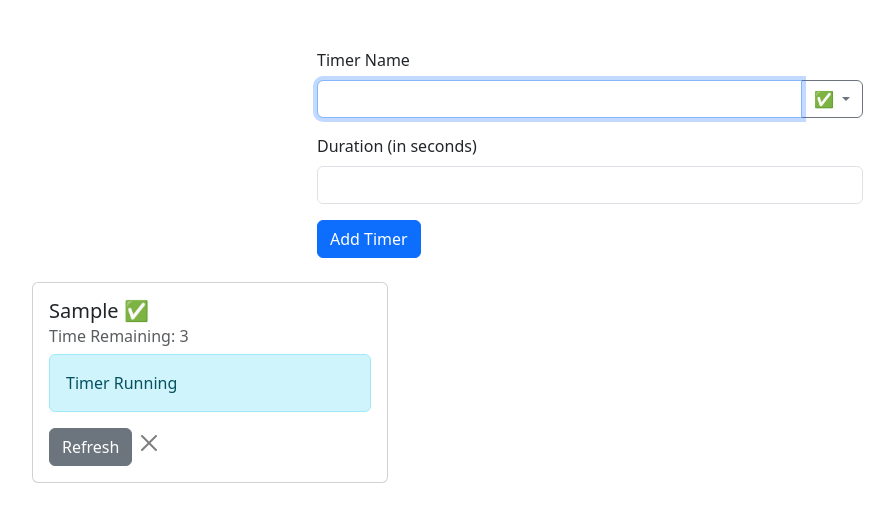
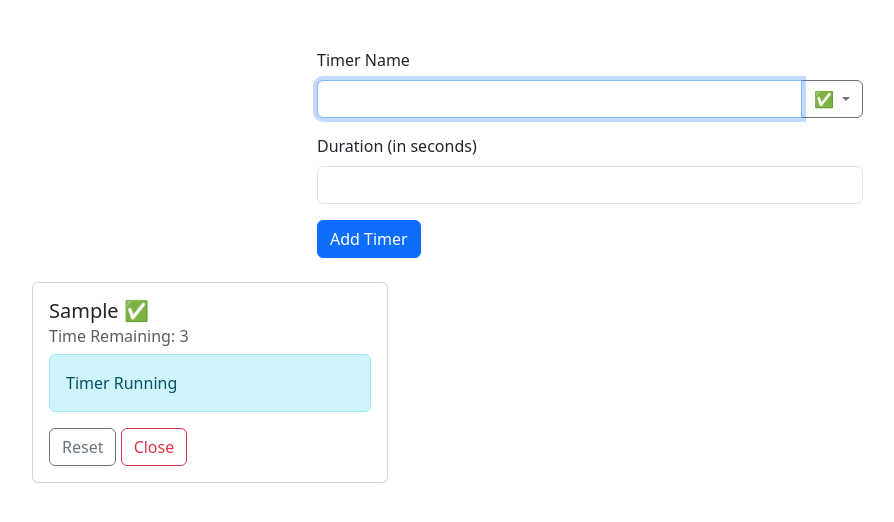
Before and after one commit to ethmcc/timers, a plain HTML site: page timer.html in a window 1280 px wide. Both pictures are taken after typing "Sample", "5" into the empty fields and a click on the button "Add Timer". Shown: the whole page, without its empty margins (50-944 px from the left). Drawn offline with nearby package versions, Linux system fonts and the light colour scheme.

Commit message:
Change Refresh and Close buttons

```diff
--- a/timer.html
+++ b/timer.html
@@ -57,8 +57,8 @@
               <div x-show="timer.remainingDuration <= 0" class="alert alert-success" role="alert">
                 Timer Completed
               </div>
-              <button class="btn btn-secondary" @click="resetTimer(index)">Refresh</button>
-              <button class="btn-close" @click="removeTimer(index)"></button>
+              <button class="btn btn-outline-secondary" @click="resetTimer(index)">Reset</button>
+              <button class="btn btn-outline-danger" @click="removeTimer(index)">Close</button>
             </div>
           </div>
         </div>
```
